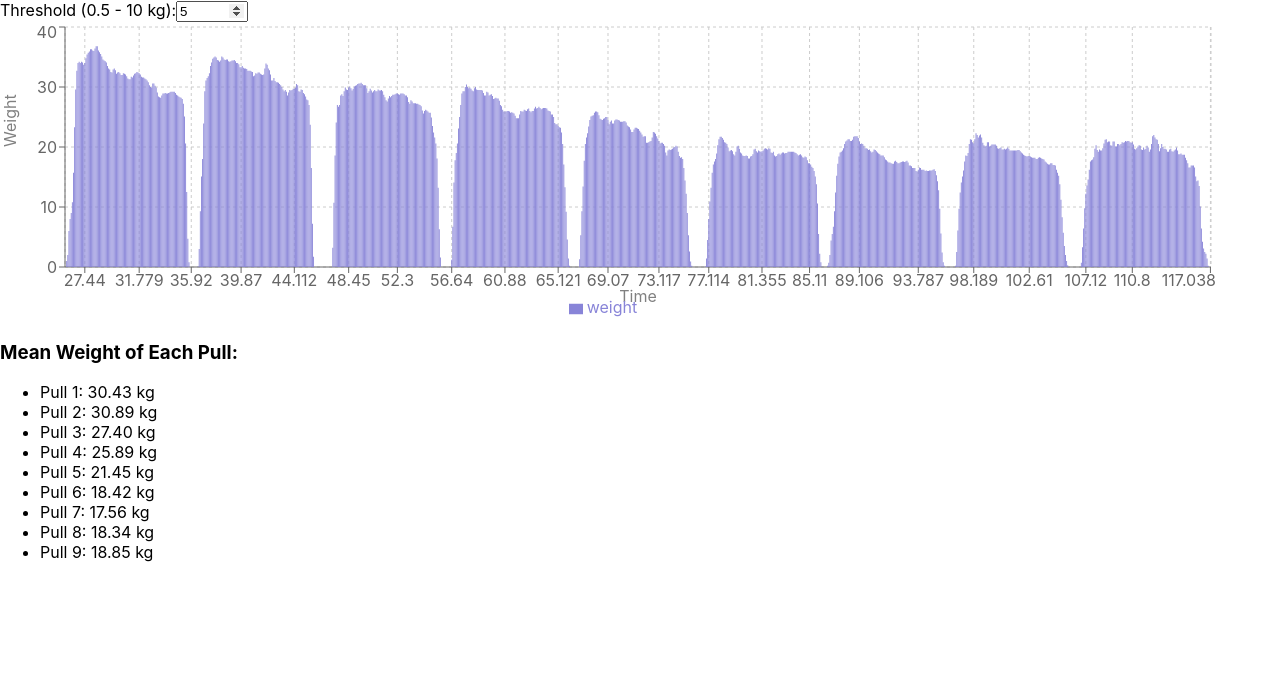
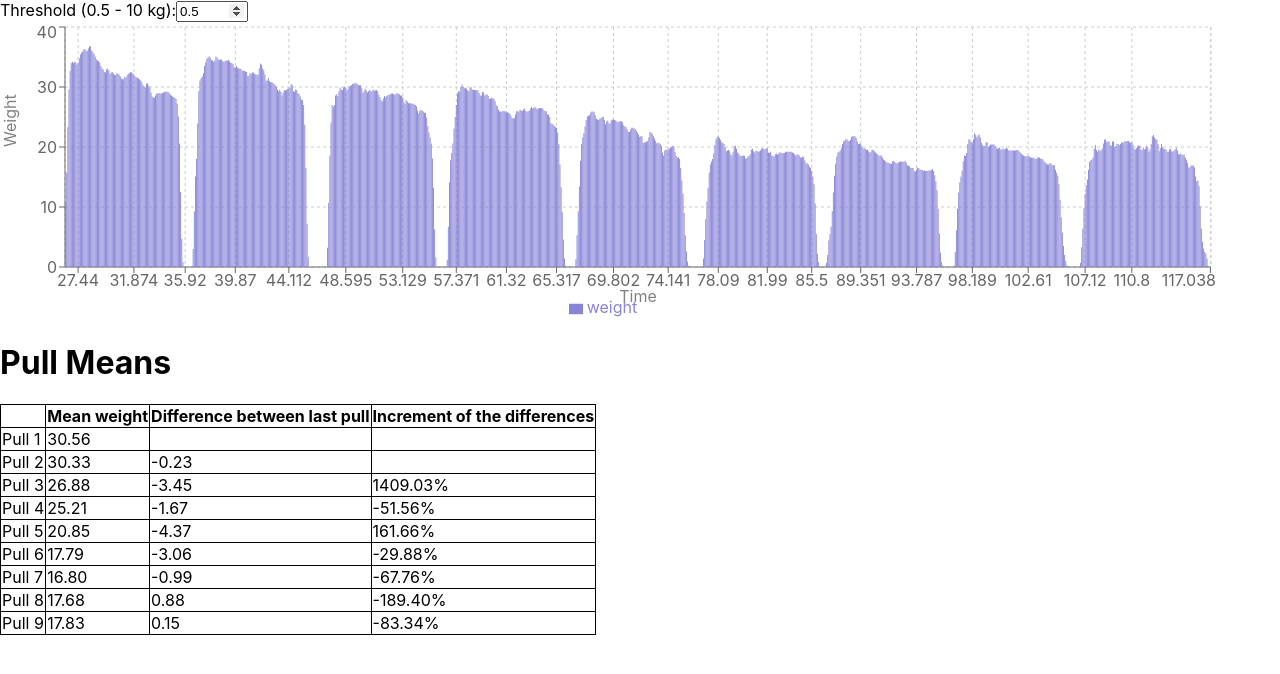
Before and after one commit to adrianlzt/climbing-ot-threshold, a React (Create React App) app: page / in a window 1280 px wide. Shown: the top 674 px of the page. Built offline with nearby package versions, Linux system fonts and the light colour scheme.

Commit message:
Tabla con las diferencias por pares e incrementos
Añadimos una tabla donde se muestra la media de cada pull, la diferencia
entre esos pulls y el incremento de la diferencia en porcentaje.

```diff
--- a/src/CSVGraphApp.js
+++ b/src/CSVGraphApp.js
@@ -13,7 +13,7 @@ import exampleData from './exampleData';
 
 const CSVGraphApp = () => {
   const [data, setData] = useState(exampleData);
-  const [threshold, setThreshold] = useState(5); // Default threshold
+  const [threshold, setThreshold] = useState(0.5); // Default threshold
   const [pullMeans, setPullMeans] = useState([]);
 
   useEffect(() => {
@@ -30,21 +30,44 @@ const CSVGraphApp = () => {
         currentPull.push(point.weight);
       } else {
         if (currentPull.length > 0) {
-          const sum = currentPull.reduce((a, b) => a + b, 0);
-          const mean = sum / currentPull.length;
-          pulls.push(mean);
+          pulls.push(currentPull);
           currentPull = [];
         }
       }
     });
 
     if (currentPull.length > 0) {
-      const sum = currentPull.reduce((a, b) => a + b, 0);
-      const mean = sum / currentPull.length;
-      pulls.push(mean);
+      pulls.push(currentPull);
     }
 
-    return pulls;
+    const means = pulls.map((pull, index, arr) => {
+      const sum = pull.reduce((acc, val) => acc + val, 0);
+      const mean = sum / pull.length;
+      let difference = null;
+      if (index > 0) {
+        const previousMean = arr[index - 1].reduce((acc, val) => acc + val, 0) / arr[index - 1].length;
+        difference = mean - previousMean;
+      }
+      return {
+        pullNumber: index + 1,
+        meanWeight: mean,
+        difference: difference,
+      };
+    });
+
+    // Calculate increments of the differences
+    for (let i = 2; i < means.length; i++) {
+      const currentDifference = means[i].difference;
+      const lastDifference = means[i - 1].difference;
+
+      if (lastDifference !== 0 && lastDifference !== null && currentDifference !== null) {
+        means[i].increment = ((currentDifference - lastDifference) / lastDifference) * 100;
+      } else {
+        means[i].increment = null;
+      }
+    }
+
+    return means;
   };
 
   return (
@@ -77,16 +100,31 @@ const CSVGraphApp = () => {
           <Bar dataKey="weight" fill="#8884d8" />
         </BarChart>
       </ResponsiveContainer>
-      <div>
-        <h3>Mean Weight of Each Pull:</h3>
-        <ul>
-          {pullMeans.map((mean, index) => (
-            <li key={index}>
-              Pull {index + 1}: {mean.toFixed(2)} kg
-            </li>
+      <h1>Pull Means</h1>
+      <table style={{ border: '1px solid black', borderCollapse: 'collapse' }}>
+        <thead>
+          <tr>
+            <th style={{ border: '1px solid black' }}></th>
+            <th style={{ border: '1px solid black' }}>Mean weight</th>
+            <th style={{ border: '1px solid black' }}>Difference between last pull</th>
+            <th style={{ border: '1px solid black' }}>Increment of the differences</th>
+          </tr>
+        </thead>
+        <tbody>
+          {pullMeans.map((pull) => (
+            <tr key={pull.pullNumber}>
+              <td style={{ border: '1px solid black' }}>{`Pull ${pull.pullNumber}`}</td>
+              <td style={{ border: '1px solid black' }}>{pull.meanWeight.toFixed(2)}</td>
+              <td style={{ border: '1px solid black' }}>
+                {pull.difference !== null ? pull.difference.toFixed(2) : ''}
+              </td>
+              <td style={{ border: '1px solid black' }}>
+                {pull.increment !== null && pull.increment !== undefined ? `${pull.increment.toFixed(2)}%` : ''}
+              </td>
+            </tr>
           ))}
-        </ul>
-      </div>
+        </tbody>
+      </table>
     </div>
   );
 };
--- a/src/exampleData.js
+++ b/src/exampleData.js
@@ -1,17 +1,17 @@
 // src/exampleData.js
 const exampleData = [
-    { time: '25.866', weight: 0
-    },
-     { time: '25.966', weight: 1
-    },
-     { time: '26.066', weight: 2
-    },
-     { time: '26.166', weight: 6
-    },
-     { time: '26.266', weight: 8
-    },
-     { time: '26.366', weight: 9
-    },
+    // { time: '25.866', weight: 0
+    // },
+    //  { time: '25.966', weight: 1
+    // },
+    //  { time: '26.066', weight: 2
+    // },
+    //  { time: '26.166', weight: 6
+    // },
+    //  { time: '26.266', weight: 8
+    // },
+    //  { time: '26.366', weight: 9
+    // },
      { time: '26.466', weight: 10.8
     },
      { time: '26.514', weight: 15.7
```
